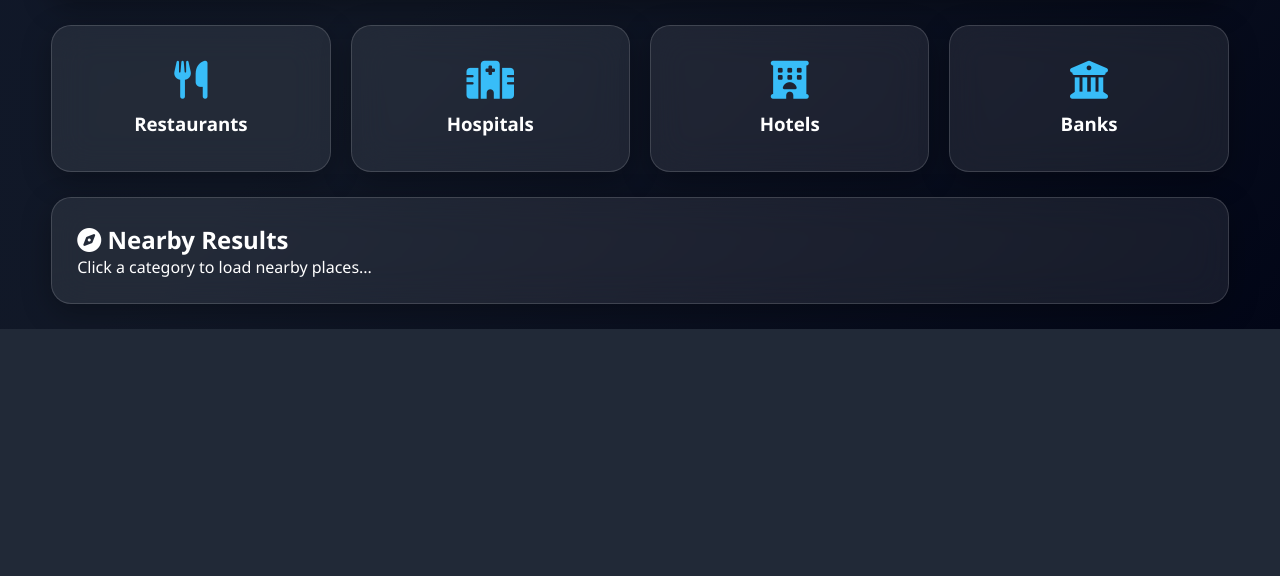
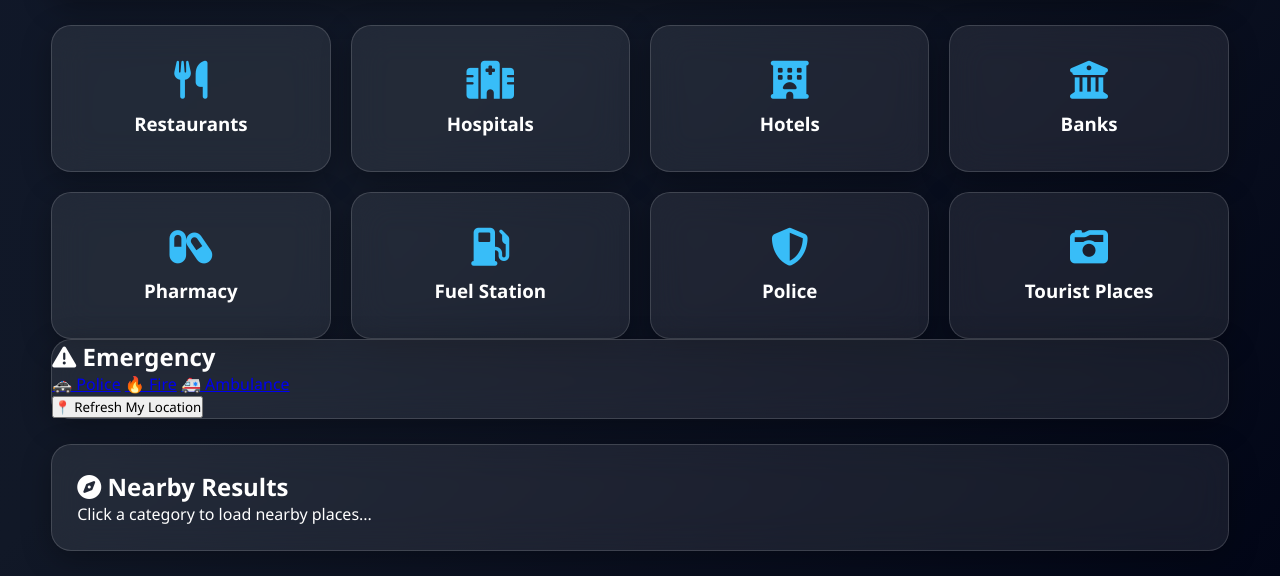
Before and after one commit to crime620/localhub-pro, a Flask app: page /dashboard in a window 1280 px wide. Shown: the part 756-1332 px from the top of the page. Before the commit the page ends 1085 px from the top, so only its background shows below. Run offline with Flask 3, Linux system fonts and the light colour scheme; the visitor is signed in with stand-in values (Sample User, id 1).

Commit message:
Add files via upload

```diff
--- a/templates/dashboard.html
+++ b/templates/dashboard.html
@@ -48,6 +48,7 @@
         </div>
 
 <div class="category-grid">
+
     <div class="glass category-card" onclick="loadPlaces('restaurant')">
         <i class="fas fa-utensils"></i>
         <h3>Restaurants</h3>
@@ -67,8 +68,42 @@
         <i class="fas fa-building-columns"></i>
         <h3>Banks</h3>
     </div>
+
+    <div class="glass category-card" onclick="loadPlaces('pharmacy')">
+        <i class="fas fa-capsules"></i>
+        <h3>Pharmacy</h3>
     </div>
 
+    <div class="glass category-card" onclick="loadPlaces('fuel')">
+        <i class="fas fa-gas-pump"></i>
+        <h3>Fuel Station</h3>
+    </div>
+
+    <div class="glass category-card" onclick="loadPlaces('police')">
+        <i class="fas fa-shield-halved"></i>
+        <h3>Police</h3>
+    </div>
+
+    <div class="glass category-card" onclick="loadPlaces('tourism')">
+        <i class="fas fa-camera-retro"></i>
+        <h3>Tourist Places</h3>
+    </div>
+
+</div>
+
+<div class="glass emergency-card">
+    <h2><i class="fas fa-triangle-exclamation"></i> Emergency</h2>
+
+    <div class="emergency-buttons">
+        <a href="tel:100">🚓 Police</a>
+        <a href="tel:101">🔥 Fire</a>
+        <a href="tel:108">🚑 Ambulance</a>
+    </div>
+
+    <button class="refresh-btn" onclick="detectLocation()">
+        📍 Refresh My Location
+    </button>
+</div>
         <div class="glass places-card">
             <h2><i class="fas fa-compass"></i> Nearby Results</h2>
             <div id="placesContainer">
```
Lines whose indentation alone changed are shown as unchanged.
